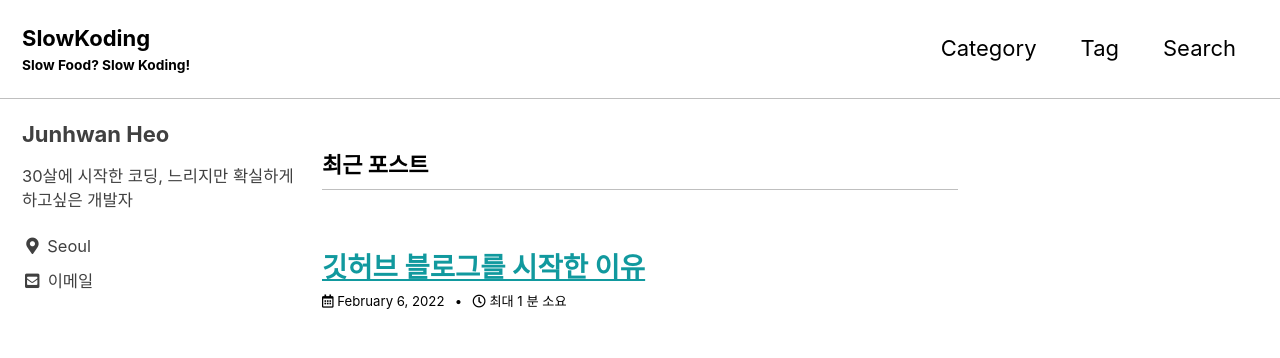
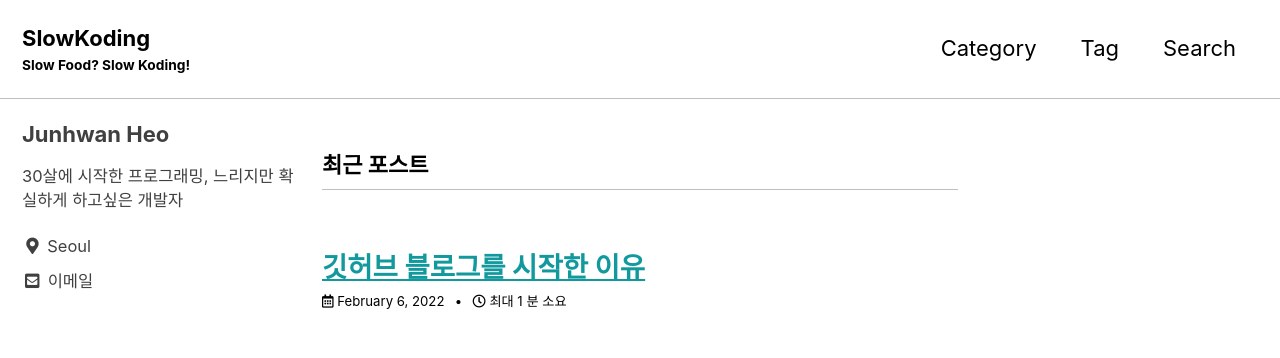
Before and after one commit to slowkoding/slowkoding.github.io, a Jekyll site: the page built from index.html, in a window 1280 px wide. Shown: the top 358 px of the page. Built offline with Jekyll 4.4.1, drawn with Linux system fonts in a browser that asks for light colours; cached includes are drawn as plain includes; the list of posts is cut into pages by our own code.

Commit message:
Update _config.yml

```diff
--- a/_config.yml
+++ b/_config.yml
@@ -104,7 +104,7 @@ analytics:
 author:
   name             : "Junhwan Heo"
   avatar           : # path of avatar image, e.g. "/assets/images/bio-photo.jpg"
-  bio              : "30살에 시작한 코딩, 느리지만 확실하게 하고싶은 개발자"
+  bio              : "30살에 시작한 프로그래밍, 느리지만 확실하게 하고싶은 개발자"
   location         : "Seoul"
   email            : "slowkoding@gmail.com"
   links:
```
